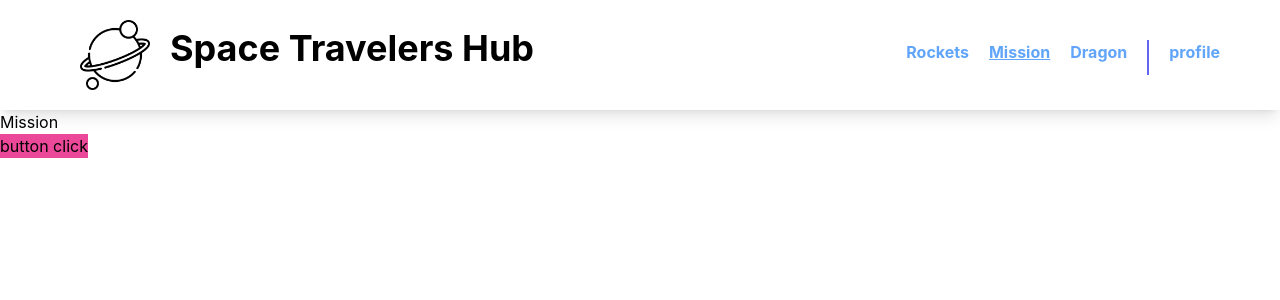
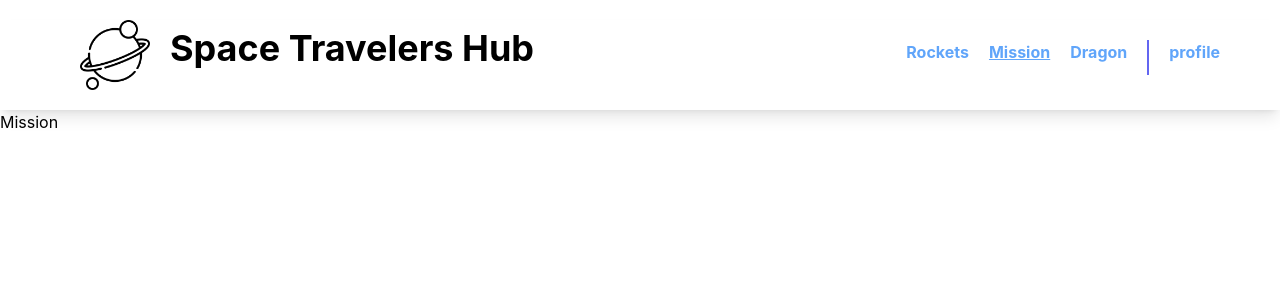
Before and after one commit to tahseenzahra/spaceTravelers-react, a React (Create React App) app: page /mission in a window 1280 px wide. Shown: the top 300 px of the page. Built offline with nearby package versions, Linux system fonts and the light colour scheme.

Commit message:
refactored some staff

```diff
--- a/src/pages/Mission.jsx
+++ b/src/pages/Mission.jsx
@@ -1,12 +1,10 @@
 import React from 'react';
-import Button from '../UI/button';
 
 export default function Mission() {
   const name = 'bg-pink-500';
   return (
     <div>
       <h1>Mission</h1>
-      <Button title="button click" id="id" className={name} />
     </div>
   );
 }
```
